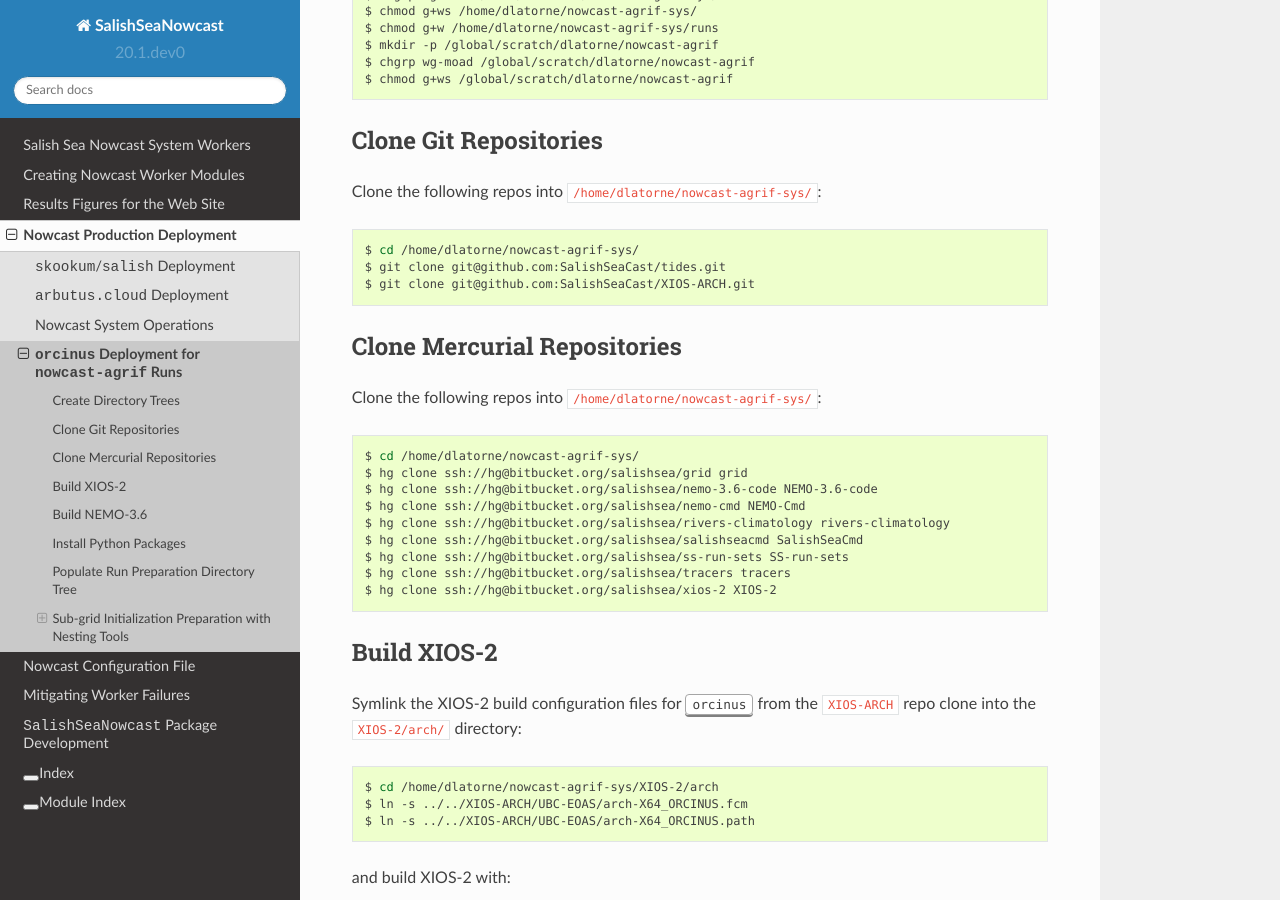
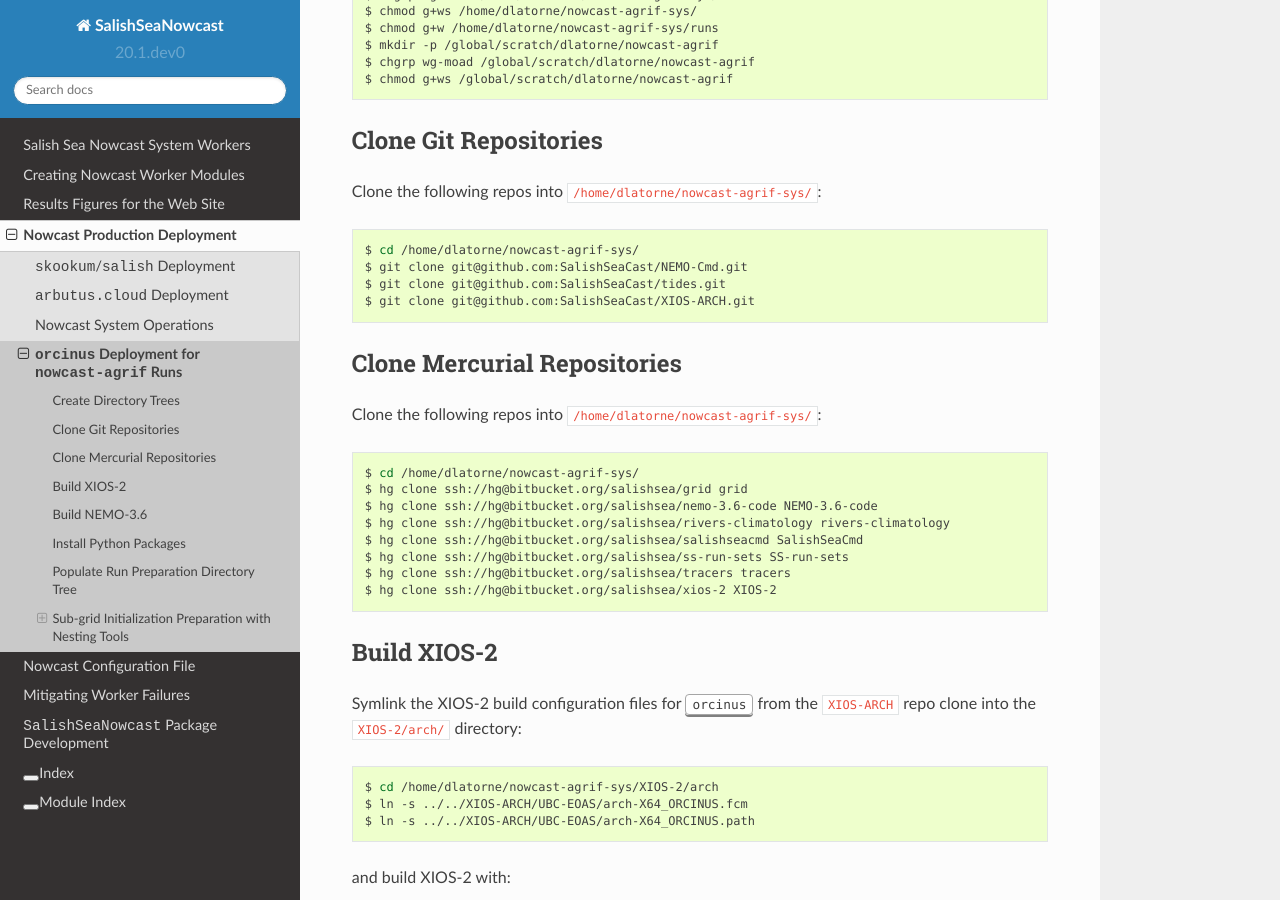
Before and after one commit to SalishSeaCast/SalishSeaNowcast, a Sphinx documentation site: the page built from docs/deployment/orcinus.rst, in a window 1280 px wide and 900 px high, scrolled down 355 px. Built offline with Sphinx 7.4.7 and the Read the Docs theme 2.0.0, drawn with Linux system fonts in a browser that asks for light colours.

Commit message:
Change to install NEMO-Cmd repo from GitHub

```diff
--- a/docs/deployment/arbutus_cloud.rst
+++ b/docs/deployment/arbutus_cloud.rst
@@ -612,7 +612,6 @@ Clone the following repos into :file:`/nemoShare/MEOPAR/nowcast-sys/`:
     $ hg clone ssh://hg@bitbucket.org/mdunphy/fvcom-cmd FVCOM-Cmd
     $ hg clone ssh://hg@bitbucket.org/salishsea/grid grid
     $ hg clone ssh://hg@bitbucket.org/salishsea/nemo-3.6-code NEMO-3.6-code
-    $ hg clone ssh://hg@bitbucket.org/salishsea/nemo-cmd NEMO-Cmd
     $ hg clone ssh://hg@bitbucket.org/salishsea/rivers-climatology rivers-climatology
     $ hg clone ssh://hg@bitbucket.org/salishsea/salishseacmd SalishSeaCmd
     $ hg clone ssh://hg@bitbucket.org/salishsea/salishseawaves SalishSeaWaves
@@ -632,6 +631,7 @@ Clone the following repos into :file:`/nemoShare/MEOPAR/nowcast-sys/`:
     $ cd /nemoShare/MEOPAR/nowcast-sys/
     $ git clone git@github.com:UBC-MOAD/moad_tools.git
     $ git clone git@github.com:43ravens/NEMO_Nowcast.git
+    $ git clone git@github.com:SalishSeaCast/NEMO-Cmd.git
     $ git clone git@github.com:SalishSeaCast/SalishSeaNowcast.git
     $ git clone git@github.com:SalishSeaCast/tides.git
     $ git clone git@gitlab.com:mdunphy/FVCOM41.git
--- a/docs/deployment/orcinus.rst
+++ b/docs/deployment/orcinus.rst
@@ -47,6 +47,7 @@ Clone the following repos into :file:`/home/dlatorne/nowcast-agrif-sys/`:
 .. code-block:: bash
 
     $ cd /home/dlatorne/nowcast-agrif-sys/
+    $ git clone git@github.com:SalishSeaCast/NEMO-Cmd.git
     $ git clone git@github.com:SalishSeaCast/tides.git
     $ git clone git@github.com:SalishSeaCast/XIOS-ARCH.git
 
@@ -61,7 +62,6 @@ Clone the following repos into :file:`/home/dlatorne/nowcast-agrif-sys/`:
     $ cd /home/dlatorne/nowcast-agrif-sys/
     $ hg clone ssh://hg@bitbucket.org/salishsea/grid grid
     $ hg clone ssh://hg@bitbucket.org/salishsea/nemo-3.6-code NEMO-3.6-code
-    $ hg clone ssh://hg@bitbucket.org/salishsea/nemo-cmd NEMO-Cmd
     $ hg clone ssh://hg@bitbucket.org/salishsea/rivers-climatology rivers-climatology
     $ hg clone ssh://hg@bitbucket.org/salishsea/salishseacmd SalishSeaCmd
     $ hg clone ssh://hg@bitbucket.org/salishsea/ss-run-sets SS-run-sets
--- a/docs/deployment/skookum_salish.rst
+++ b/docs/deployment/skookum_salish.rst
@@ -29,7 +29,6 @@ Clone the following repos into :file:`/SalishSeaCast/`:
     $ cd /SalishSeaCast/
     $ hg clone ssh://hg@bitbucket.org/salishsea/grid grid
     $ hg clone ssh://hg@bitbucket.org/salishsea/nemo-3.6-code NEMO-3.6-code
-    $ hg clone ssh://hg@bitbucket.org/salishsea/nemo-cmd NEMO-Cmd
     $ hg clone ssh://hg@bitbucket.org/salishsea/private-tools private-tools
     $ hg clone ssh://hg@bitbucket.org/salishsea/rivers-climatology rivers-climatology
     $ hg clone ssh://hg@bitbucket.org/salishsea/salishseacmd SalishSeaCmd
@@ -58,6 +57,7 @@ Clone the following repos into :file:`/SalishSeaCast/`:
 
     $ cd /SalishSeaCast/
     $ git clone git@github.com:UBC-MOAD/moad_tools.git
+    $ git clone git@github.com:SalishSeaCast/NEMO-Cmd.git
     $ git clone git@github.com:43ravens/NEMO_Nowcast.git
     $ git clone git@github.com:SalishSeaCast/SalishSeaNowcast.git
     $ git clone git@gitlab.com:mdunphy/FVCOM-VHFR-config.git
--- a/docs/figures/fig_dev_env.rst
+++ b/docs/figures/fig_dev_env.rst
@@ -51,7 +51,7 @@ You will also need up-to-date clones of the following repositories from Bitbucke
 * NEMO_Nowcast: https://bitbucket.org/43ravens/nemo_nowcast/
 * moad_tools: https://bitbucket.org/UBC_MOAD/moad_tools
 * tools: https://bitbucket.org/salishsea/tools/
-* NEMO-Cmd :https://bitbucket.org/salishsea/nemo-cmd/
+* NEMO-Cmd: https://github.com/SalishSeaCast/NEMO-Cmd
 * SalishSeaCmd: https://bitbucket.org/salishsea/salishseacmd/
 * SalishSeaNowcast: https://bitbucket.org/salishsea/salishseanowcast
 * salishsea-site: https://bitbucket.org/salishsea/salishsea-site
--- a/docs/pkg_development.rst
+++ b/docs/pkg_development.rst
@@ -128,7 +128,7 @@ and `Salish Sea MEOPAR tools repo`_.
 The commands below assume that they are cloned beside your :kbd:`SalishSeaNowcast` clone.
 
 .. _NEMO-Cmd: https://nemo-cmd.readthedocs.io/en/latest/
-.. _NEMO-Cmd repo: https://bitbucket.org/salishsea/nemo-cmd
+.. _NEMO-Cmd repo: https://github.com/SalishSeaCast/NEMO-Cmd
 .. _NEMO_Nowcast repo: https://bitbucket.org/43ravens/nemo_nowcast
 .. _Salish Sea MEOPAR tools repo: https://bitbucket.org/salishsea/tools
 
@@ -352,7 +352,7 @@ The output looks something like::
   (line   53) ok        https://bitbucket.org/salishsea/tools/
   (line   55) ok        https://bitbucket.org/salishsea/salishseacmd/
   (line   52) ok        https://bitbucket.org/UBC_MOAD/moad_tools
-  (line   54) ok        https://bitbucket.org/salishsea/nemo-cmd/
+  (line   54) ok        https://github.com/SalishSeaCast/NEMO-Cmd/
   (line   56) ok        https://bitbucket.org/salishsea/salishseanowcast
   (line   57) ok        https://bitbucket.org/salishsea/salishsea-site
   (line   51) ok        https://bitbucket.org/43ravens/nemo_nowcast/
@@ -391,7 +391,7 @@ The output looks something like::
   (line   70) ok        https://bitbucket.org/salishsea/salishseanowcast/
   (line  112) ok        https://nemo-cmd.readthedocs.io/en/latest/
   (line  179) ok        http://www.sphinx-doc.org/en/master/usage/restructuredtext/basics.html
-  (line  112) ok        https://bitbucket.org/salishsea/nemo-cmd
+  (line  112) ok        https://github.com/SalishSeaCast/NEMO-Cmd
   (line  112) ok        https://bitbucket.org/43ravens/nemo_nowcast
   (line  179) ok        http://www.sphinx-doc.org/en/master/
   (line  112) ok        https://bitbucket.org/salishsea/tools
```
Also changed, not shown: 3 other files.
